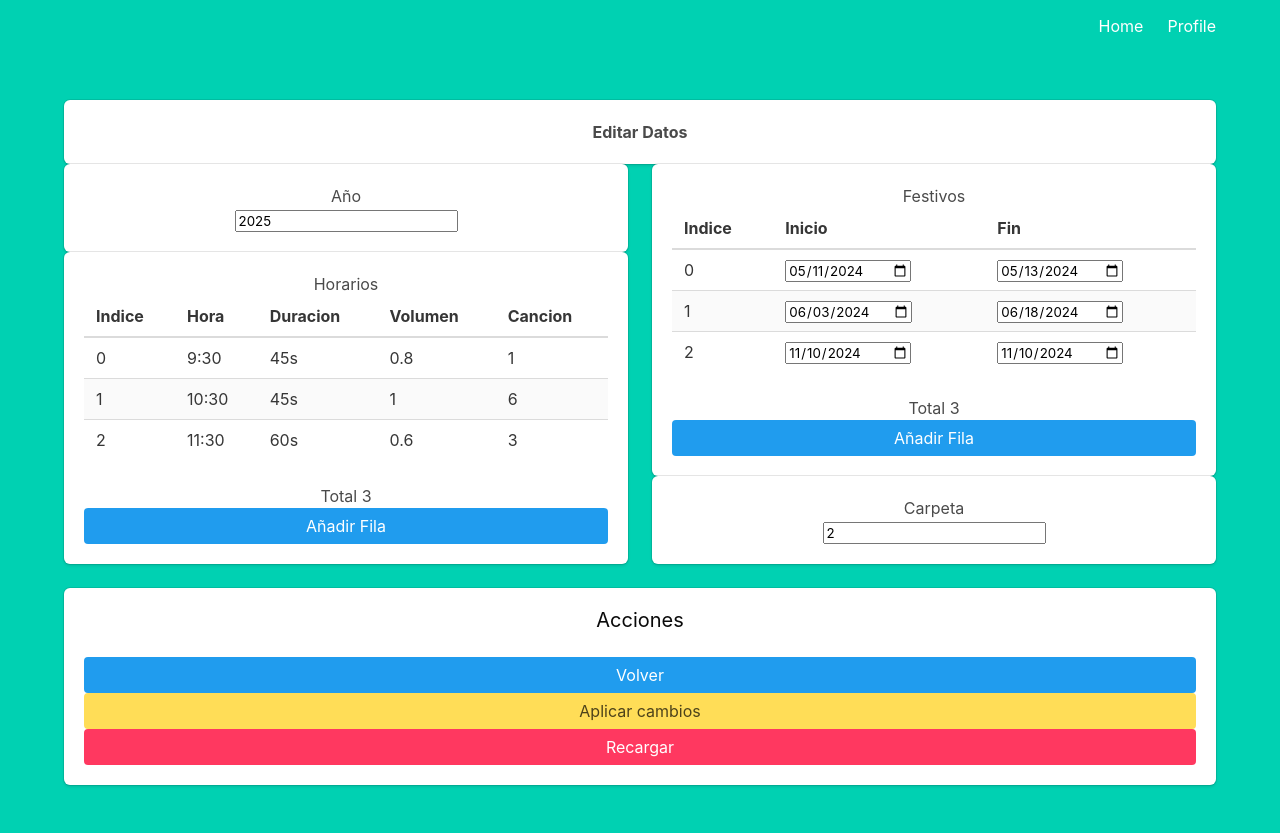
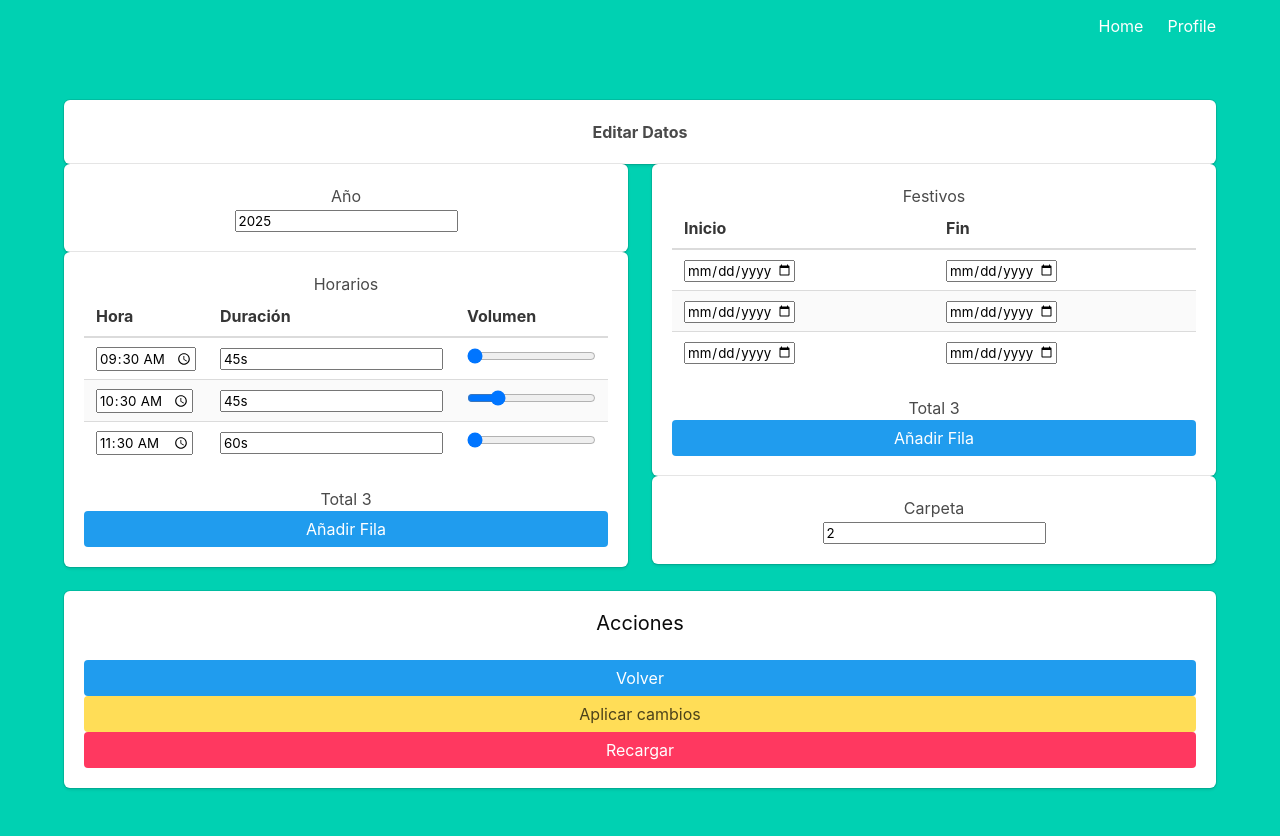
Before and after one commit to shadowbirdo/UDPsend, a Flask app: page /editData in a window 1280 px wide. Run offline with Flask 3, Linux system fonts and the light colour scheme; parts of the project's set-up code (start-up, migrations or seed data) failed here and were passed over.

Commit message:
Outline + Docstring of every function. editData.html is better

```diff
--- a/main.py
+++ b/main.py
@@ -6,18 +6,18 @@
 
 # Test values, should be stored in a file with the appropriate retrieve method.
 class FileSystem:
-    festivosDataFile = [
-        ["2024-05-11", "2024-05-13"],
-        ["2024-06-03", "2024-06-18"],
-        ["2024-11-10", "2024-11-10"]
+    festDataFile = [
+        {"st": "2024-05-11", "ed": "2024-05-13"},
+        {"st": "2024-06-03", "ed": "2024-06-18"},
+        {"st": "2024-11-10", "ed": "2024-11-10"}
     ]
     horariosDataFile = [
-        ["9:30", "45s", "0.8", "1"],
-        ["10:30", "45s", "1", "6"],
-        ["11:30", "60s", "0.6", "3"]
+        {"time": "09:30", "rep": "45s", "vol": "5"},
+        {"time": "10:30", "rep": "45s", "vol": "10"},
+        {"time": "11:30", "rep": "60s", "vol": "5"}
     ]
     yearFile = 2025
-    carpetaFile = 2
+    folderFile = 2
 
 
 File = FileSystem()
@@ -39,45 +39,48 @@
 
     # Grab file version
     horariosData = File.horariosDataFile
-    festivosData = File.festivosDataFile
+    festData = File.festDataFile
     year = File.yearFile
-    carpeta = File.carpetaFile
+    folder = File.folderFile
 
     if request.method == 'GET':
         print("GET METHOD CALLED!")
     elif request.method == 'POST':
         if request.form.get("AddFestivoRow") is not None:
-            festivosData.append(["", ""])
+            festData.append({"st": "", "ed": ""})
         elif request.form.get("AddHorarioRow") is not None:
-            horariosData.append(["", "", "", ""])
+            horariosData.append({"time": "", "rep": "", "vol": ""})
         elif request.form.get("GoHome") is not None:
             return redirect(url_for('home'))
         elif request.form.get("Apply") is not None:
-            carpeta = request.form.get("carpeta")
+            folder = request.form.get("folder")
             year = int(request.form.get("year"))
-            for i in range(0, len(festivosData)):
-                festivosData[i][0] = request.form.get("festivosIni"+str(i))
-                festivosData[i][1] = request.form.get("festivosFin"+str(i))
-            print("NEW festivosData", festivosData)
+            for i in range(0, len(festData)):
+                festData[i]["st"] = request.form.get("festIni"+str(i))
+                festData[i]["ed"] = request.form.get("festFin"+str(i))
+            print("NEW festData", festData)
 
             # Send Commands
-            [logic.udp_send(cal) for cal in logic.gen_cal(year, 1)]
-            [print(f"UDP enviado: {cal}") for cal in logic.gen_cal(year, 1)]
-            logic.udp_send(logic.gen_fol(carpeta))
-            print(f"UDP enviado: {logic.gen_fol(carpeta)}")
             logic.udp_send(logic.gen_now())
             print(f"UDP enviado: {logic.gen_now()}")
 
+            logic.udp_send(logic.gen_fol(folder))
+            print(f"UDP enviado: {logic.gen_fol(folder)}")
+
+            [logic.udp_send(cal) for cal in logic.gen_cal(year, 1)]
+            [print(f"UDP enviado: {cal}") for cal in logic.gen_cal(year, 1)]
+
+
             # Save to file
             File.horariosDataFile = horariosData
-            File.festivosDataFile = festivosData
+            File.festDataFile = festData
             File.yearFile = year
-            File.carpetaFile = carpeta
+            File.folderFile = folder
         elif request.form.get("Reload") is not None:
             print("DO THINGS")
 
-    return render_template('editData.html', festivosData=festivosData, nFestivosData=len(festivosData),
-                           horariosData=horariosData, nHorariosData=len(horariosData), year=year, carpeta=carpeta)
+    return render_template('editData.html', festData=festData, nFestivosData=len(festData),
+                           horariosData=horariosData, nHorariosData=len(horariosData), year=year, folder=folder)
 
 
 app.run(debug=True, port=5000)
--- a/templates/editData.html
+++ b/templates/editData.html
@@ -1,42 +1,38 @@
-{% extends "base.html" %}
+{% extends "base.html" %}  <!-- Extiende la plantilla base -->
 
 {% block content %}
-<form action="{{url_for('editData')}}" method="POST">
-    <input type="hidden" name="nFestivosDataHidden" value="{{nFestivosData}}"/>
-    <input type="hidden" name="nHorariosDataHidden" value="{{nHorariosData}}"/>
+<form action="{{url_for('editData')}}" method="POST">  <!-- Formulario que envía los datos al endpoint 'editData' usando el método POST -->
+    <input type="hidden" name="nFestivosDataHidden" value="{{nFestivosData}}"/>  <!-- Campo oculto para el número de festivos -->
+    <input type="hidden" name="nHorariosDataHidden" value="{{nHorariosData}}"/>  <!-- Campo oculto para el número de horarios -->
     <article class="tile is-child box p-6">
-        <label><b>Editar Datos</b></label>
+        <label><b>Editar Datos</b></label>  <!-- Etiqueta de encabezado para la sección de edición de datos -->
     </article>
     <div class="columns p-6">
         <div class="column is-half is-parent is-vertical p-6">
             <article class="tile is-child box p-6">
                 <h3>Año</h3>
-                <input type="number" name="year" value="{{year}}" min=1970 max=2050/>
+                <input type="number" name="year" value="{{year}}" min=1970 max=2050/>  <!-- Campo de entrada para el año con restricciones de mínimo y máximo -->
             </article>
             <article class="tile is-child box p-6">
                 <h3>Horarios</h3>
                 <div class="table-container">
                     <table class="table is-fullwidth is-striped">
                         <thead>
-                        <th>Indice</th>
-                        <th>Hora</th>
-                        <th>Duracion</th>
-                        <th>Volumen</th>
-                        <th>Cancion</th>
+                        <th>Hora</th>  <!-- Encabezado de la columna Hora -->
+                        <th>Duración</th>  <!-- Encabezado de la columna Duración -->
+                        <th>Volumen</th>  <!-- Encabezado de la columna Volumen -->
                         </thead>
-                        {% for i in range(0, nHorariosData) %}
+                        {% for i in range(0, nHorariosData) %}  <!-- Bucle para iterar sobre los datos de horarios -->
                         <tr>
-                            <td>{{i}}</td>
-                            <td>{{horariosData[i][0]}}</td>
-                            <td>{{horariosData[i][1]}}</td>
-                            <td>{{horariosData[i][2]}}</td>
-                            <td>{{horariosData[i][3]}}</td>
+                            <td><input type="time" name="time{{i}}" value="{{horariosData[i]['time']}}"/></td>  <!-- Campo de entrada para la hora del horario -->
+                            <td><input type="text" name="rep{{i}}" value="{{horariosData[i]['rep']}}" title="segundos"/></td>  <!-- Campo de entrada para la duración del horario -->
+                            <td><input type="range" name="vol{{i}}" value="{{horariosData[i]['vol']}}" min="5" max="30"/></td>  <!-- Campo de entrada para el volumen del horario -->
                         </tr>
                         {% endfor %}
                     </table>
                 </div>
-                <p>Total {{nHorariosData}}</p>
-                <button class="button is-block is-info is-fullwidth" name="AddHorarioRow">Añadir Fila</button>
+                <p>Total {{nHorariosData}}</p>  <!-- Muestra el total de horarios -->
+                <button class="button is-block is-info is-fullwidth" name="AddHorarioRow">Añadir Fila</button>  <!-- Botón para añadir una fila nueva a los horarios -->
             </article>
         </div>
         <div class="column is-half is-parent is-vertical p-6">
@@ -45,34 +41,32 @@
                 <div class="table-container">
                     <table class="table is-fullwidth is-striped">
                         <thead>
-                        <th>Indice</th>
-                        <th>Inicio</th>
-                        <th>Fin</th>
+                        <th>Inicio</th>  <!-- Encabezado de la columna Inicio -->
+                        <th>Fin</th>  <!-- Encabezado de la columna Fin -->
                         </thead>
-                        {% for i in range(0, nFestivosData) %}
+                        {% for i in range(0, nFestivosData) %}  <!-- Bucle para iterar sobre los datos de festivos -->
                         <tr>
-                            <td>{{i}}</td>
-                            <td><input type="date" name="festivosIni{{i}}" value="{{festivosData[i][0]}}" min="1970-1-1" max="2050-31-12"></td>
-                            <td><input type="date" name="festivosFin{{i}}" value="{{festivosData[i][1]}}" min="1970-1-1" max="2050-31-12"></td>
+                            <td><input type="date" name="festIni{{i}}" value="{{festData[i][0]}}" min="1970-1-1" max="2050-12-31"></td>  <!-- Campo de entrada para la fecha de inicio del festivo -->
+                            <td><input type="date" name="festFin{{i}}" value="{{festData[i][1]}}" min="1970-1-1" max="2050-12-31"></td>  <!-- Campo de entrada para la fecha de fin del festivo -->
                         </tr>
                         {% endfor %}
                     </table>
                 </div>
-                <p>Total {{nHorariosData}}</p>
-                <button class="button is-block is-info is-fullwidth" name="AddFestivoRow">Añadir Fila</button>
+                <p>Total {{nHorariosData}}</p>  <!-- Muestra el total de festivos -->
+                <button class="button is-block is-info is-fullwidth" name="AddFestivoRow">Añadir Fila</button>  <!-- Botón para añadir una fila nueva a los festivos -->
             </article>
             <article class="tile is-child box p-6">
                 <h3>Carpeta</h3>
-                <input type="number" name="carpeta" value="{{carpeta}}" min=1 max=99/>
+                <input type="number" name="folder" value="{{folder}}" min=1 max=99/>  <!-- Campo de entrada para el número de folder con restricciones de mínimo y máximo -->
             </article>
         </div>
     </div>
     <div class="box">
         <h2 class="subtitle has-text-black">Acciones</h2>
-            <input type="hidden" name="nHorariosDataHidden" value="{{nHorariosData}}"/>
-            <button class="button is-block is-info is-fullwidth" name="GoHome">Volver</button>
-            <button class="button is-block is-warning is-fullwidth" name="Apply">Aplicar cambios</button>
-            <button class="button is-block is-danger is-fullwidth" name="Reload">Recargar</button>
+            <input type="hidden" name="nHorariosDataHidden" value="{{nHorariosData}}"/>  <!-- Campo oculto duplicado para el número de horarios -->
+            <button class="button is-block is-info is-fullwidth" name="GoHome">Volver</button>  <!-- Botón para volver a la página anterior -->
+            <button class="button is-block is-warning is-fullwidth" name="Apply">Aplicar cambios</button>  <!-- Botón para aplicar los cambios -->
+            <button class="button is-block is-danger is-fullwidth" name="Reload">Recargar</button>  <!-- Botón para recargar la página -->
     </div>
 </form>
 {% endblock %}
```
Also changed, not shown: To-do.py (deleted, +0 -21 lines), logic.py (+45 -6 lines).
